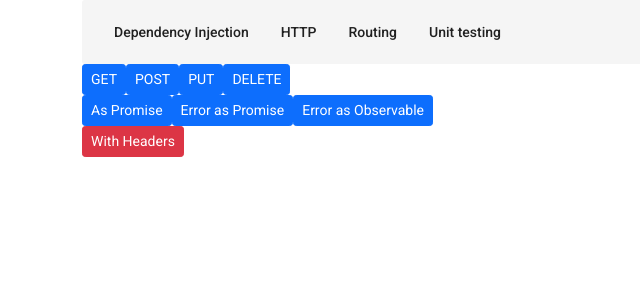
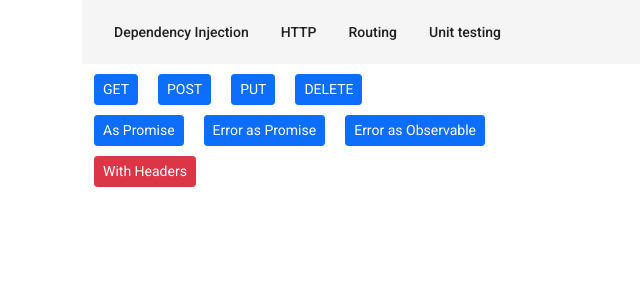
Before and after one commit to Angular-Reactive/angular-youtube-course, an Angular app: page /http-api in a window 1280 px wide. Shown: the top 300 px of the page, without its empty margins (0-640 px from the left). Built offline with nearby package versions, Linux system fonts and the light colour scheme.

Commit message:
http api setup

```diff
--- a/src/app/features/http-api/http-api.component.css
+++ b/src/app/features/http-api/http-api.component.css
@@ -0,0 +1,4 @@
+.my-card {
+    margin-top: 10px;
+    margin-bottom: 10px;
+}
--- a/src/app/features/http-api/http-api.component.html
+++ b/src/app/features/http-api/http-api.component.html
@@ -1,29 +1,30 @@
-<div class="row">
-    <div class="m-t-1 m-l-1">
+<div class="container">
+    <div class="flex-container my-card" fxLayout="row" fxLayoutGap="20px">
         <button type="button" class="btn btn-sm btn-primary"
                 (click)="doGET()">GET</button>
+
         <button type="button" class="btn btn-sm btn-primary"
             (click)="doPOST()">POST</button>
+
         <button type="button" class="btn btn-sm btn-primary"
             (click)="doPUT()">PUT</button>
+
         <button type="button" class="btn btn-sm btn-primary"
             (click)="doDELETE()">DELETE</button>
     </div>
-</div>
 
-<div class="row">
-    <div class="m-t-1 m-l-1">
+    <div class="flex-container  my-card" fxLayout="row" fxLayoutGap="20px">
         <button type="button" class="btn btn-sm btn-primary"
             (click)="doGETAsPromise()">As Promise</button>
+
         <button type="button" class="btn btn-sm btn-primary"
             (click)="doGETAsPromiseError()">Error as Promise</button>
+
         <button type="button" class="btn btn-sm btn-primary"
             (click)="doGETAsObservableError()">Error as Observable</button>
     </div>
-</div>
 
-<div class="row">
-    <div class="m-t-1 m-l-1">
+    <div class="flex-container  my-card" fxLayout="row" fxLayoutGap="20px">
         <button type="button" class="btn btn-sm btn-danger"
         (click)="doGETWithHeaders()">With Headers</button>
     </div>
--- a/src/app/features/http-api/http-api.component.ts
+++ b/src/app/features/http-api/http-api.component.ts
@@ -1,4 +1,7 @@
+import { HttpClient, HttpParams } from '@angular/common/http';
 import { Component, OnInit } from '@angular/core';
+import * as R from 'ramda';
+
 
 @Component({
   selector: 'app-http-api',
@@ -8,13 +11,22 @@ import { Component, OnInit } from '@angular/core';
 export class HttpApiComponent implements OnInit {
 
   apiRoot: string = 'http://httpbin.org';
-  constructor() { }
+
+  constructor(private http: HttpClient) { }
 
   ngOnInit(): void {
   }
 
   doGET() {
     console.log('GET');
+
+    const url = `${this.apiRoot}/get`;
+    const params = new HttpParams()
+      .set('foo', 'moo')
+      .set('limit', '25');
+
+    this.http.get(url, {params})
+      .subscribe(response => console.log(response));
   }
 
   doPOST() {
--- a/src/app/services/navbar/nav-bar-app.service.ts
+++ b/src/app/services/navbar/nav-bar-app.service.ts
@@ -29,7 +29,7 @@ export class NavBarAppService {
           {
             displayName: 'Setup & usage',
             iconName: 'settings',
-            route: 'http-setup'
+            route: 'http-api'
           },
           {
             displayName: 'HTTP with Promises',
```
Also changed, not shown: src/app/features/http-api/http-api.module.ts (+6 -1 lines), src/app/shared/shared.module.ts (+5 -2 lines). Lines whose indentation alone changed are shown as unchanged.
